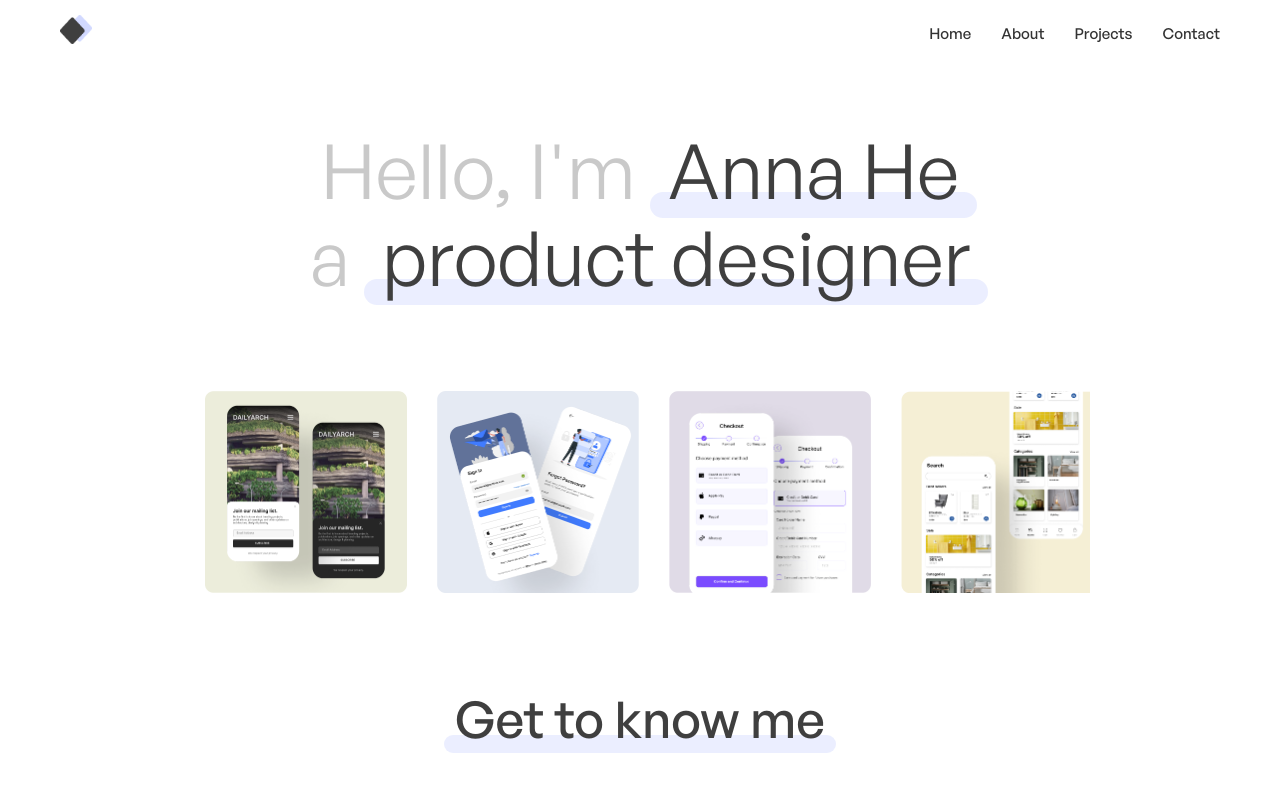
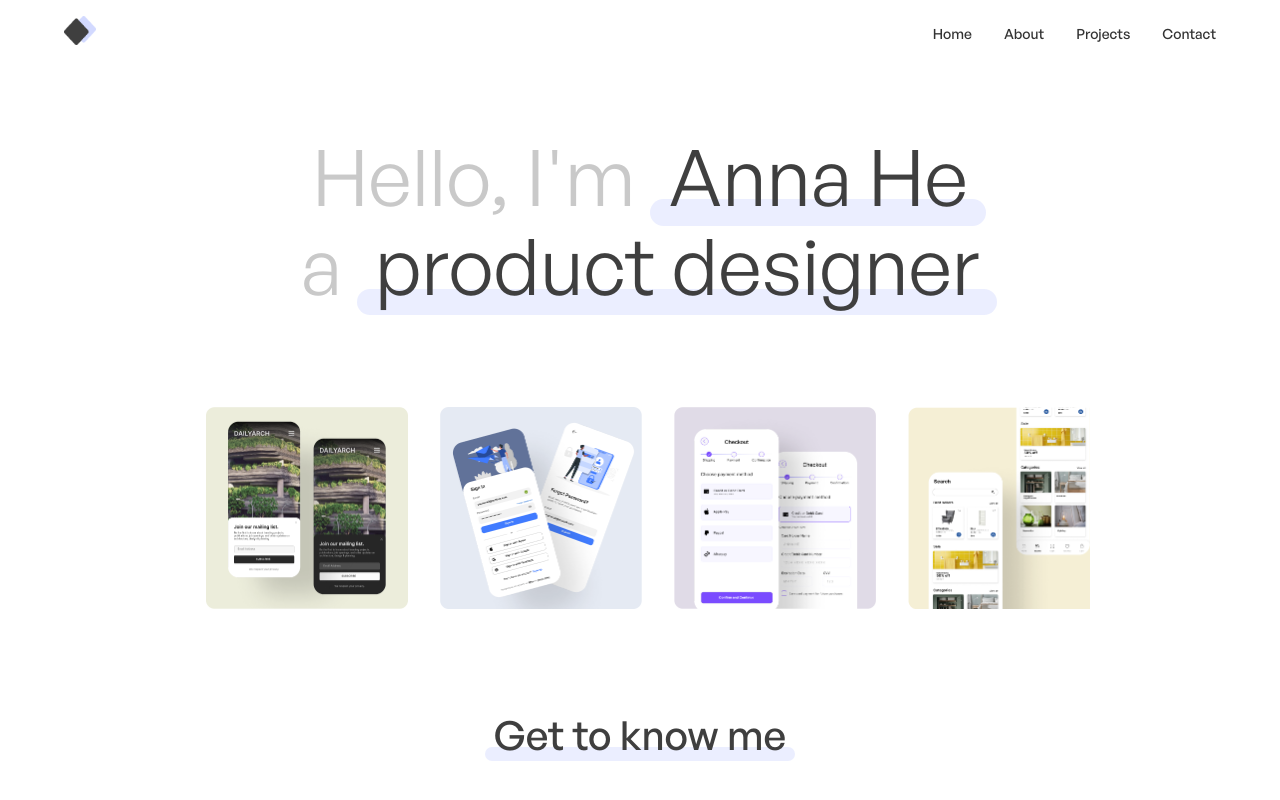
Before and after one commit to alxx9991/annas-portfolio, a Next.js app: page / in a window 1280 px wide. Shown: the top 800 px of the page. Built offline with nearby package versions, Linux system fonts and the light colour scheme.

Commit message:
changed font sizes. AGAIN

```diff
--- a/styles/globals.css
+++ b/styles/globals.css
@@ -31,7 +31,7 @@
     @apply font-general;
     @apply bg-bg;
     @apply text-[#333333];
-    @apply text-[14px] md:text-[15px] 2xl:text-[16px];
+    @apply text-[14px] md:text-[15px] xl:text-[16px];
     font-weight: 400;
     min-height: 100%;
     scroll-behavior: smooth;
--- a/tailwind.config.js
+++ b/tailwind.config.js
@@ -10,20 +10,20 @@ module.exports = {
     },
     fontSize: {
       h1: [
-        "clamp(2.25rem, 9.5vw, 5.063rem)",
+        "clamp(2.25rem, 9.5vw, 4.875rem)",
         { lineHeight: "115%", fontWeight: 400 },
       ],
-      h2: ["3.375rem", { lineHeight: "120%", fontWeight: 500 }],
+      h2: ["2.5rem", { lineHeight: "120%", fontWeight: 500 }],
       subtitle: [
-        "1.75rem",
+        "1.375rem",
         {
           lineHeight: "200%",
           fontWeight: 500,
         },
       ],
-      b1: ["1.125rem", { lineHeight: "200%" }],
-      b2: ["1rem", { lineHeight: "200%" }],
-      tabs: ["1rem", { lineHeight: "140%", fontWeight: 500 }],
+      b1: ["1rem", { lineHeight: "200%" }],
+      b2: ["0.875rem", { lineHeight: "200%" }],
+      tabs: ["0.875rem", { lineHeight: "140%", fontWeight: 500 }],
       caption: ["0.8125rem"],
     },
     colors: {
```
